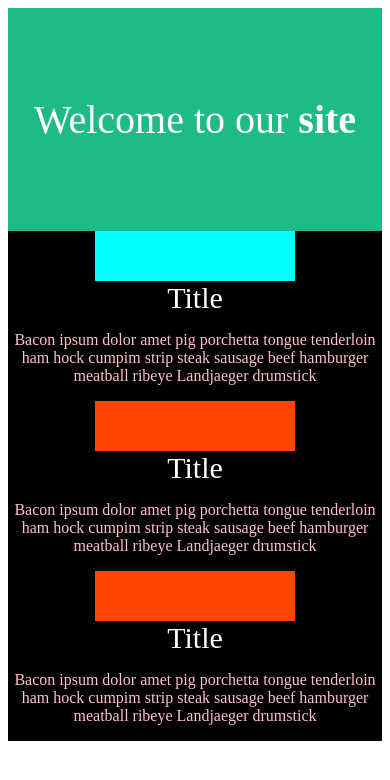
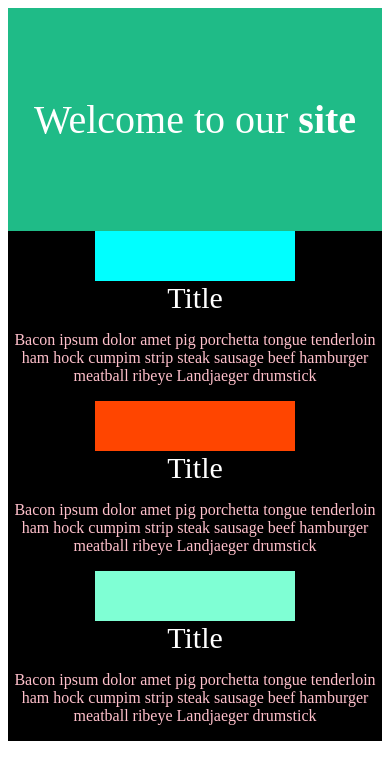
Before and after one commit to TheYingineer/My-First-Responsive-Website, a plain HTML site: page index.html in a window 390 px wide. Drawn offline with Linux system fonts and the light colour scheme.

Commit message:
modified the grnbox1 color to actually turn to aquamarine instead of orange

```diff
--- a/style.css
+++ b/style.css
@@ -187,7 +187,7 @@
 
 
 
-/* ********************************************************* */
+/* ******************for phone*************************************** */
 
 
 
@@ -212,7 +212,6 @@
            grid-row: 1/2 2/3 3/4 4/5;
            grid-template-columns: 1fr;
     }
-
 
 
      .FirstContainer{
@@ -307,7 +306,7 @@
            .grnbox1{
                /* border:5px solid yellow; */
                height: 50px;
-               background-color: orangered;
+               background-color: aquamarine;
                height: 50px;
                width: 200px;
                margin-left: auto;
```
